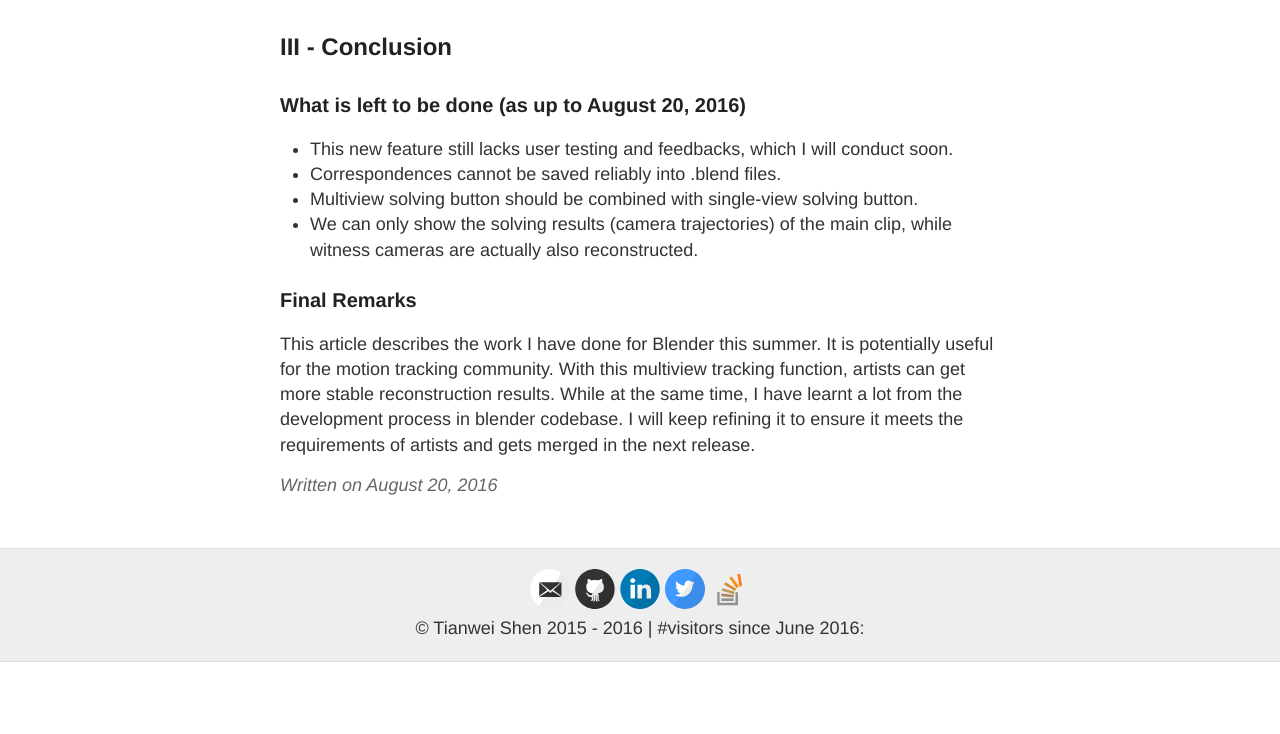
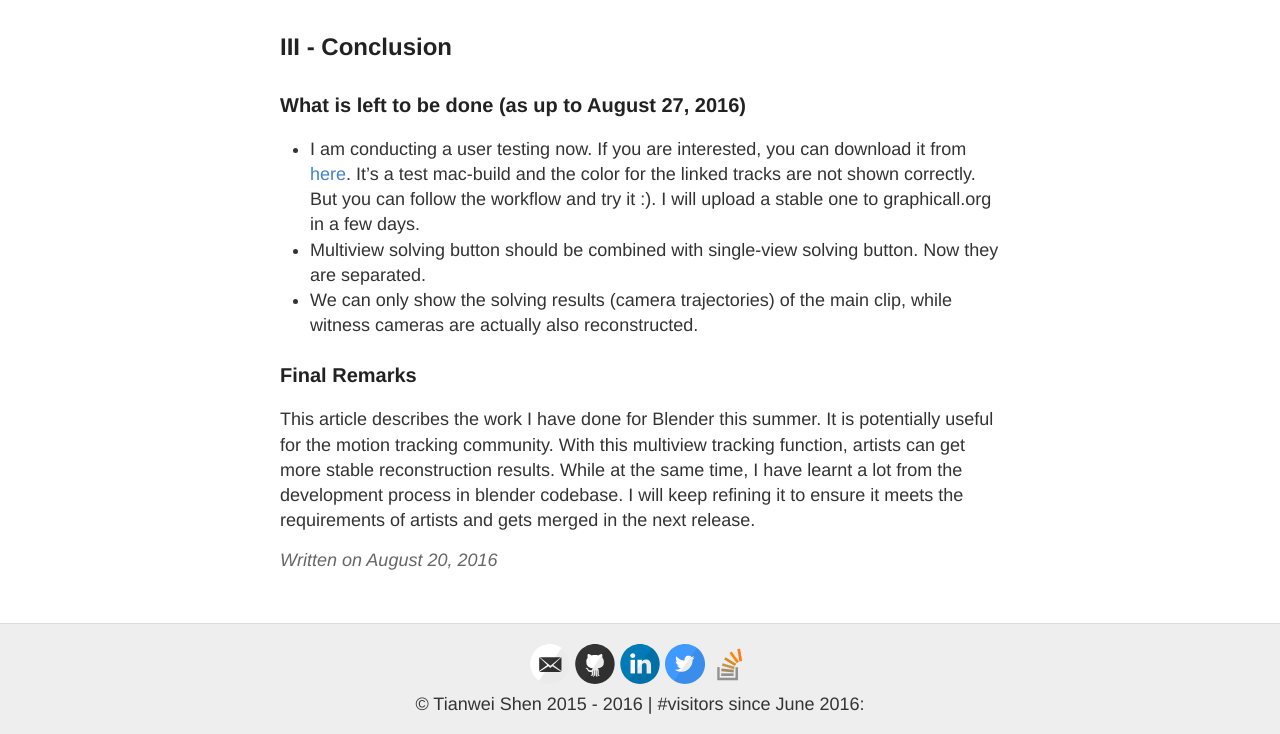
Before and after one commit to hlzz/hlzz.github.io, a Jekyll site: the page built from _posts/2016-8-20-blender3.md, in a window 1280 px wide and 900 px high, scrolled down 5020 px, cut to the strip 166-900 px from the top of the window. Built offline with Jekyll 4.4.1, drawn with Linux system fonts in a browser that asks for light colours; comment, search, counter and statistics services are not loaded; before the commit the page ends 5848 px from its top, so only the background shows below that.

Commit message:
update blender3 download link

```diff
--- a/_posts/2016-8-20-blender3.md
+++ b/_posts/2016-8-20-blender3.md
@@ -84,10 +84,9 @@ I also made a short video to show the whole process:
 
 ## III - Conclusion
 
-### What is left to be done (as up to August 20, 2016)
-* This new feature still lacks user testing and feedbacks, which I will conduct soon.
-* Correspondences cannot be saved reliably into .blend files.
-* Multiview solving button should be combined with single-view solving button.
+### What is left to be done (as up to August 27, 2016)
+* I am conducting a user testing now. If you are interested, you can download it from [here](http://download.blender.org/ftp/incoming/Blender-multiview-mac-new.zip). It's a test mac-build and the color for the linked tracks are not shown correctly. But you can follow the workflow and try it :). I will upload a stable one to graphicall.org in a few days.
+* Multiview solving button should be combined with single-view solving button. Now they are separated.
 * We can only show the solving results (camera trajectories) of the main clip, while witness cameras are actually also reconstructed.
 
 ### Final Remarks
```
